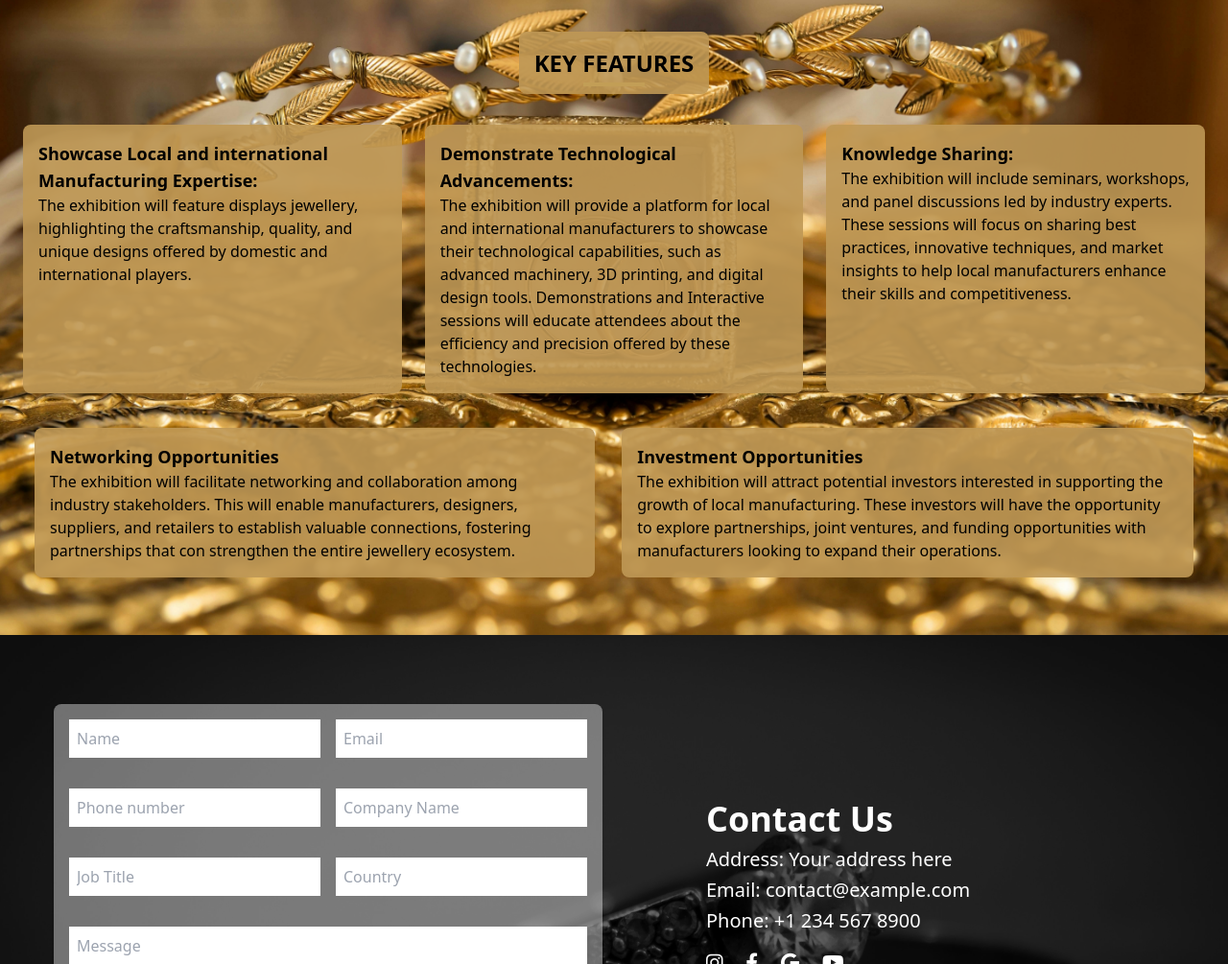
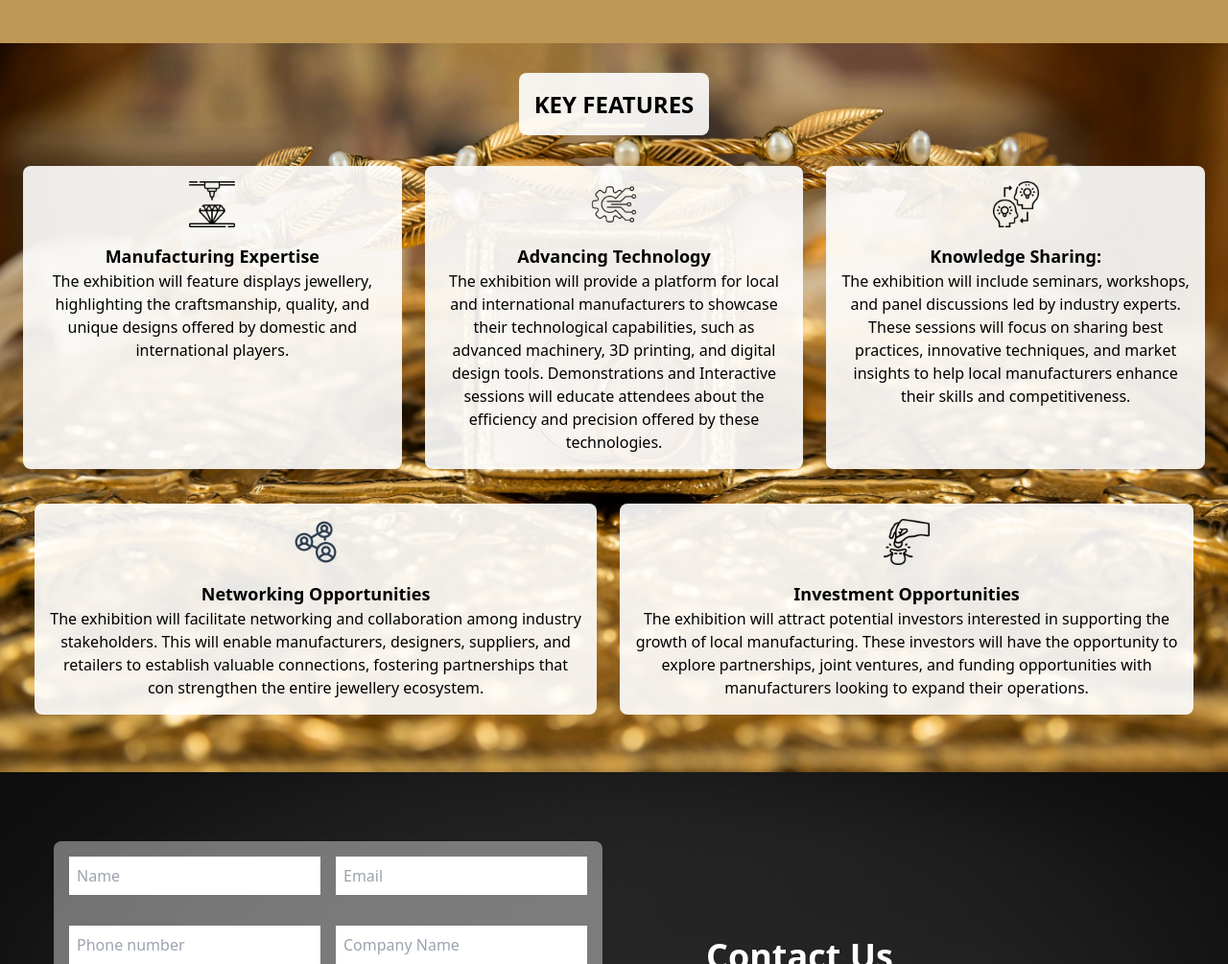
Before and after one commit to AndreW13-sp/KNC, a plain HTML site: page index.html in a window 1280 px wide. Shown: the part 1787-2792 px from the top of the page at 96% size. Drawn offline with nearby package versions, Linux system fonts and the light colour scheme.

Commit message:
new changes

```diff
--- a/index.html
+++ b/index.html
@@ -15,7 +15,7 @@
     <link rel="stylesheet" href="https://cdnjs.cloudflare.com/ajax/libs/font-awesome/6.0.0-beta3/css/all.min.css">
 </head>
 
-<body class="bg-black">
+<body class="bg-[#bf9856] font-nunito">
     <nav id="navbar" class="fixed top-0 w-full z-50">
         <div class="bg-black bg-opacity-100 p-4 flex items-center justify-between transition-all duration-300">
             <div>
@@ -159,15 +159,16 @@
         </script>
     </section>
 
-    <section id="about" class="relative z-10 bg-[#bf9856] text-black p-5">
+    <section id="about" class="relative z-10 bg-white text-black p-5 bg-cover bg-center"
+        style="background-image: url('./imgs/AboutUsBg.jpeg');">
         <div class="flex flex-col lg:flex-row justify-between">
             <div class="w-full lg:w-1/2 mb-4 lg:mb-0 px-2 lg:px-4 pt-8 pb-8">
-                <div class="p-8">
+                <div class="lg:p-8">
                     <img src="./imgs/AboutUs.jpeg" alt="About Us" class="max-w-full h-auto">
                 </div>
             </div>
-            <div class="w-full lg:w-1/2 px-2 lg:px-4">
-                <div class="text-center pt-8">
+            <div class="w-full lg:w-1/2 px-2 lg:px-4 md:py-16">
+                <div class="text-center">
                     <h1 class="text-2xl mb-2 font-bold relative">
                         <span class="rounded-lg p-4 text-black">ABOUT US</span>
                         <u class="block w-16 mx-auto mt-1 border-b-4 border-[#e4d358]"></u>
@@ -193,10 +194,10 @@
         </div>
     </section>
 
-    <section id="categories" class="container mx-auto px-4 py-8">
+    <section id="categories" class="bg-[#bf9856] container mx-auto px-4 py-4 md:px-24 md:py-12">
         <div class="text-center pt-8 pb-8">
-            <h1 class="text-2xl mb-2 font-bold relative">
-                <span class="rounded-lg p-4 text-[#bf9856]">EXHIBITING CATEGORIES</span>
+            <h1 class="text-xl md:text-2xl mb-2 font-bold relative">
+                <span class="rounded-lg p-4 text-black">EXHIBITING CATEGORIES</span>
                 <u class="block w-16 mx-auto mt-1 border-b-4 border-[#e4d358]"></u>
             </h1>
         </div>
@@ -353,54 +354,50 @@
         }
     </script>
 
-    <section id="services" class="relative text-white">
+    <section id="services" class="relative text-black">
         <img class="absolute z-0 w-full h-full object-cover" src="imgs/ServicesBg.jpg" alt="Background Image" />
-
-        <div class="container mx-auto px-6 py-12 z-10 relative text-black">
-            <div class="text-center pt-8 pb-8">
-                <h1 class="text-2xl mb-2 font-bold relative">
-                    <span class="bg-[#bf9856] bg-opacity-90 rounded-lg p-4 text-black">KEY FEATURES</span>
+        <div class="container mx-auto px-6 py-12 z-10 relative">
+            <div class="text-center pb-8">
+                <h1 class="text-2xl mb-2 font-bold">
+                    <span class="bg-white bg-opacity-90 rounded-lg p-4 text-black">KEY FEATURES</span>
                     <u class="block w-16 mx-auto mt-1 border-b-4 border-[#e4d358]"></u>
                 </h1>
             </div>
 
             <div class="grid grid-cols-1 lg:grid-cols-3 gap-6 justify-center">
-                <div class="bg-[#bf9856] bg-opacity-90 rounded-lg p-4">
-                    <div class="icon"></div>
-                    <h3 class="text-lg font-semibold">Showcase Local and international Manufacturing Expertise:</h3>
-                    <p>The exhibition will feature displays jewellery, highlighting the craftsmanship, quality, and
-                        unique
-                        designs offered by domestic and international players.</p>
+                <div class="bg-white bg-opacity-90 rounded-lg p-4 flex flex-col items-center">
+                    <img src="./imgs/1.png" alt="Icon 1" class="w-12 h-12 mb-4">
+                    <h3 class="text-lg font-semibold text-center">Manufacturing Expertise
+                    </h3>
+                    <p class="text-center">The exhibition will feature displays jewellery, highlighting the craftsmanship,
+                        quality, and unique designs offered by domestic and international players.</p>
                 </div>
-                <div class="bg-[#bf9856] bg-opacity-90 rounded-lg p-4">
-                    <div class="icon"></div>
-                    <h3 class="text-lg font-semibold">Demonstrate Technological Advancements:</h3>
-                    <p>The exhibition will provide a platform for local and international manufacturers to showcase
-                        their
-                        technological capabilities, such as advanced machinery, 3D printing, and digital design tools.
-                        Demonstrations and Interactive sessions will educate attendees about the efficiency and
-                        precision
-                        offered by these technologies.</p>
+                <div class="bg-white bg-opacity-90 rounded-lg p-4 flex flex-col items-center">
+                    <img src="./imgs/2.png" alt="Icon 2" class="w-12 h-12 mb-4">
+                    <h3 class="text-lg font-semibold text-center">Advancing Technology</h3>
+                    <p class="text-center">The exhibition will provide a platform for local and international manufacturers
+                        to showcase their technological capabilities, such as advanced machinery, 3D printing, and digital
+                        design tools. Demonstrations and Interactive sessions will educate attendees about the efficiency
+                        and precision offered by these technologies.</p>
                 </div>
-                <div class="bg-[#bf9856] bg-opacity-90 rounded-lg p-4">
-                    <div class="icon"></div>
-                    <h3 class="text-lg font-semibold">Knowledge Sharing:</h3>
-                    <p>The exhibition will include seminars, workshops, and panel discussions led by industry experts.
-                        These
-                        sessions will focus on sharing best practices, innovative techniques, and market insights to
-                        help
-                        local manufacturers enhance their skills and competitiveness.</p>
+                <div class="bg-white bg-opacity-90 rounded-lg p-4 flex flex-col items-center">
+                    <img src="imgs/3.png" alt="Icon 3" class="w-12 h-12 mb-4">
+                    <h3 class="text-lg font-semibold text-center">Knowledge Sharing:</h3>
+                    <p class="text-center">The exhibition will include seminars, workshops, and panel discussions led by
+                        industry experts. These sessions will focus on sharing best practices, innovative techniques, and
+                        market insights to help local manufacturers enhance their skills and competitiveness.</p>
                 </div>
-                <div class="col-span-1 lg:col-span-3 lg:flex lg:justify-center">
-                    <div class="bg-[#bf9856] bg-opacity-90 rounded-lg p-4 m-3 lg:mr-4">
-                        <div class="icon"></div>
+
+                <div class="col-span-1 lg:col-span-3 lg:flex lg:justify-center text-center">
+                    <div class="bg-white bg-opacity-90 rounded-lg p-4 flex flex-col items-center m-3">
+                        <img src="imgs/4.png" alt="Icon 2" class="w-12 h-12 mb-4">
                         <h3 class="text-lg font-semibold">Networking Opportunities</h3>
                         <p>The exhibition will facilitate networking and collaboration among industry stakeholders. This
                             will enable manufacturers, designers, suppliers, and retailers to establish valuable
                             connections, fostering partnerships that con strengthen the entire jewellery ecosystem.</p>
                     </div>
-                    <div class="bg-[#bf9856] bg-opacity-90 rounded-lg p-4 m-3">
-                        <div class="icon"></div>
+                    <div class="bg-white bg-opacity-90 rounded-lg p-4 flex flex-col items-center m-3">
+                        <img src="imgs/5.png" alt="Icon 2" class="w-12 h-12 mb-4">
                         <h3 class="text-lg font-semibold">Investment Opportunities</h3>
                         <p>The exhibition will attract potential investors interested in supporting the growth of local
                             manufacturing. These investors will have the opportunity to explore partnerships, joint
--- a/style.css
+++ b/style.css
@@ -5,6 +5,7 @@
 html {
   scroll-behavior: smooth;
 }
+
 #about {
   scroll-margin-top: 30px;
 }
```
Also changed, not shown: imgs/1.png (added), imgs/2.png (added), imgs/3.png (added), imgs/4.png (added), imgs/5.png (added), imgs/AboutUsBg.jpeg (added), imgs/AboutUsBg.png (added), 2 other files.
